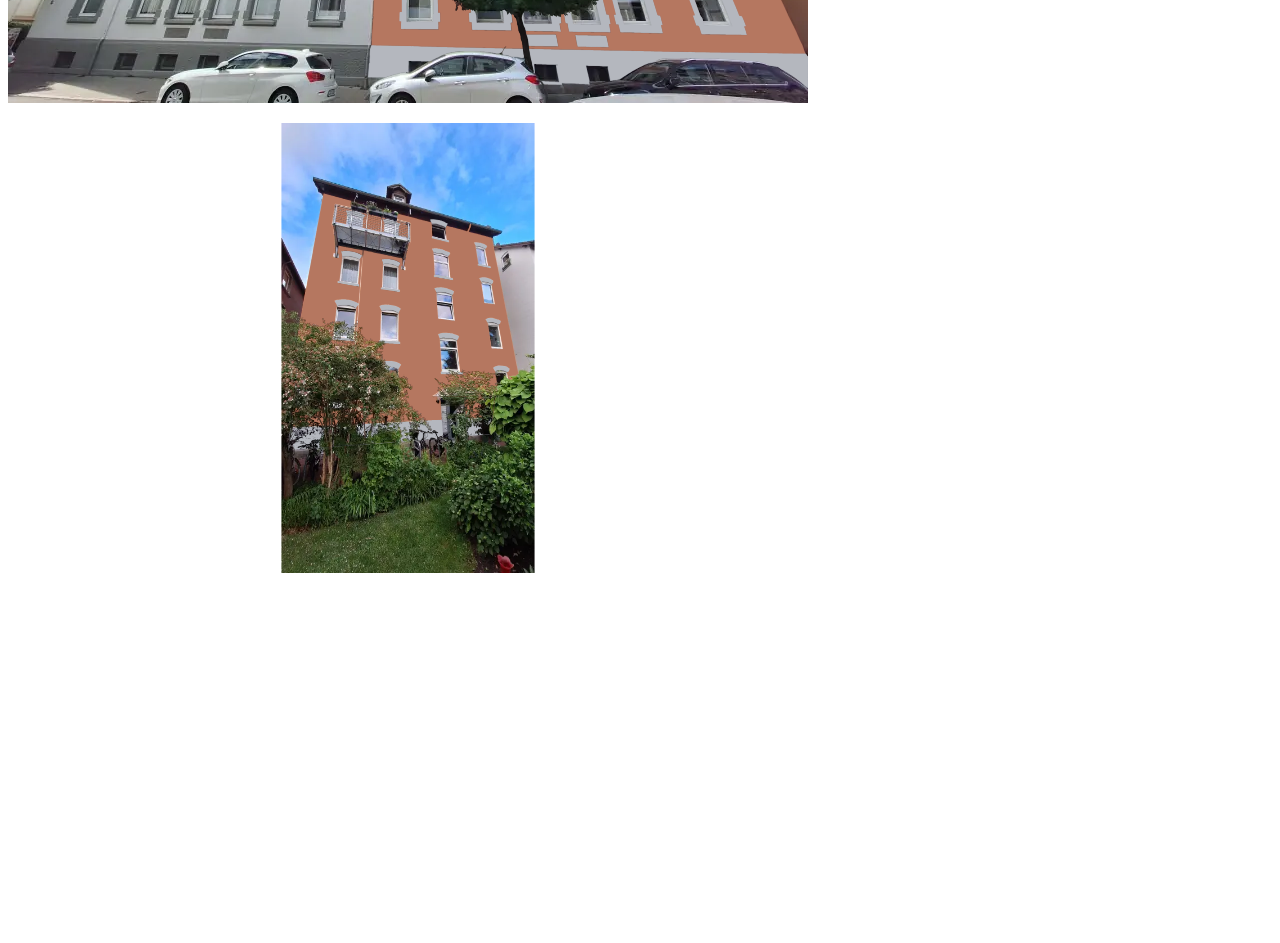
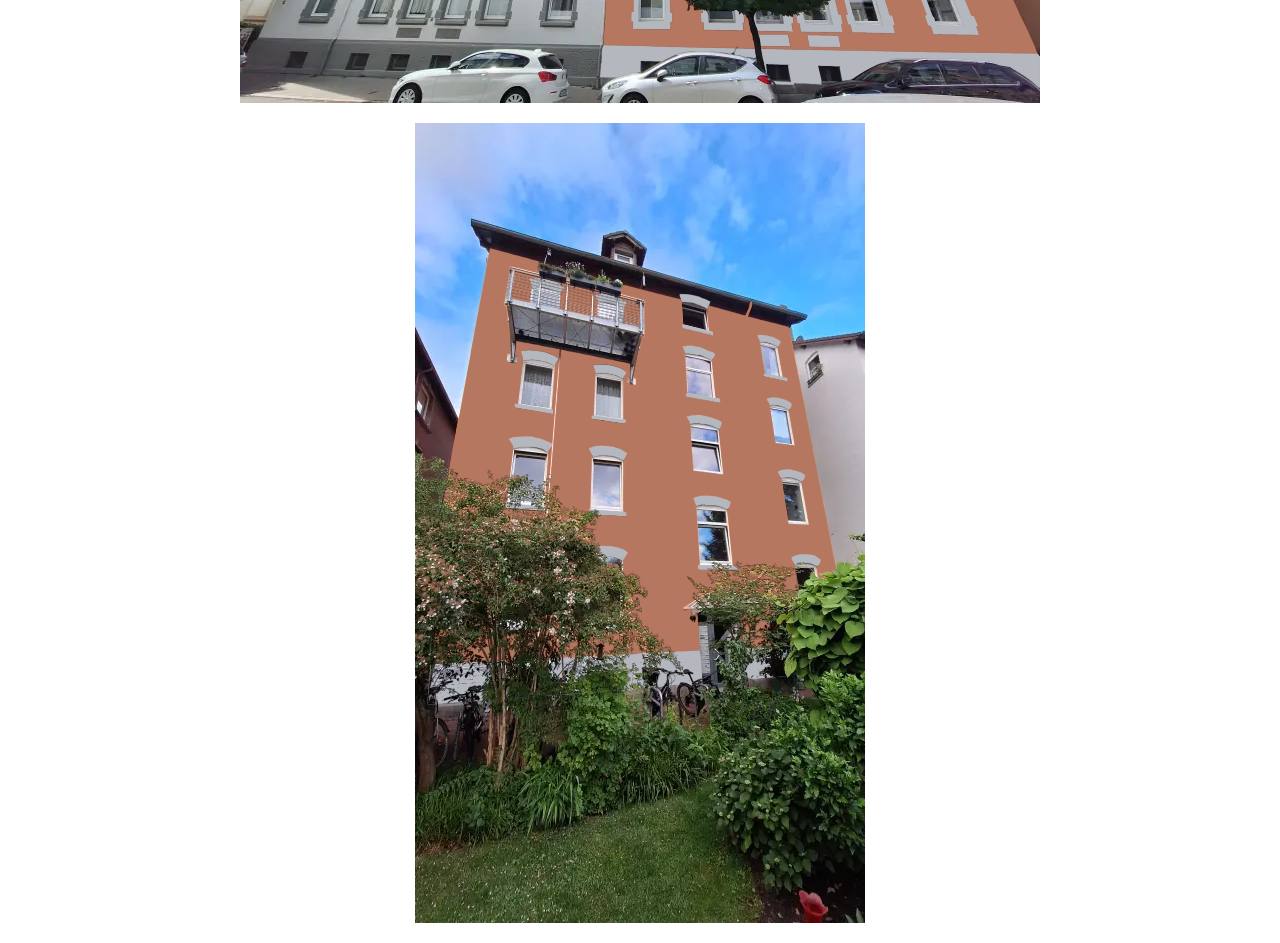
Before and after one commit to gergelyspublicpages/kms5haw, a plain HTML site: page index.html in a window 1280 px wide. Shown: the part 480-1423 px from the top of the page. Before the commit the page ends 1073 px from the top, so only its background shows below. Drawn offline with Linux system fonts and the light colour scheme.

Commit message:
correct garden picture size

```diff
--- a/index.html
+++ b/index.html
@@ -101,7 +101,7 @@ table, th, td {
 		</tr>
 	</table>
 	</p>
-	<p>
+	<p align="center">
 	<svg width="800" height="450" xmlns="http://www.w3.org/2000/svg">
 		<defs>
 			<mask id="streetwindowmask">
@@ -118,21 +118,21 @@ table, th, td {
 		<image href="StreetTree.webp" width="800" height="450" />
 	</svg>
 	</p>
-	<p>
-	<svg width="800" height="450" xmlns="http://www.w3.org/2000/svg">
+	<p align="center">
+	<svg width="450" height="800" xmlns="http://www.w3.org/2000/svg">
 		<defs>
 			<mask id="gardenwindowmask">
-				<image href="GardenWindowFrames.svg" width="800" height="450" />
+				<image href="GardenWindowFrames.svg" width="450" height="800" />
 			</mask>
 			<mask id="gardenwallmask">
-				<image href="GardenWall.svg" width="800" height="450" />
+				<image href="GardenWall.svg" width="450" height="800" />
 			</mask>
 		</defs>
-		<image href="GardenOriginal.webp" width="800" height="450" />
-		<rect id="gardenwindowcolor" x="0" y="0" width="800" height="450" fill="red" mask="url(#gardenwindowmask)" />
-		<rect id="gardenwallcolor" x="0" y="0" width="800" height="450" fill="green" mask="url(#gardenwallmask)" />
-		<!-- <image href="GardenShadows.webp" width="800" height="450" /> -->
-		<image href="GardenBushes.webp" width="800" height="450" />
+		<image href="GardenOriginal.webp" width="450" height="800" />
+		<rect id="gardenwindowcolor" x="0" y="0" width="450" height="800" fill="red" mask="url(#gardenwindowmask)" />
+		<rect id="gardenwallcolor" x="0" y="0" width="450" height="800" fill="green" mask="url(#gardenwallmask)" />
+		<!-- <image href="GardenShadows.webp" width="450" height="800" /> -->
+		<image href="GardenBushes.webp" width="450" height="800" />
 	</svg>
 	</p>
 
```
